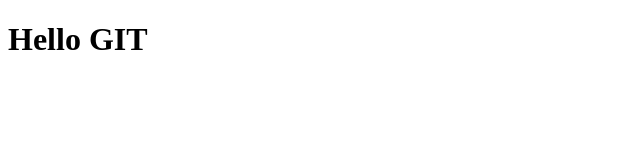
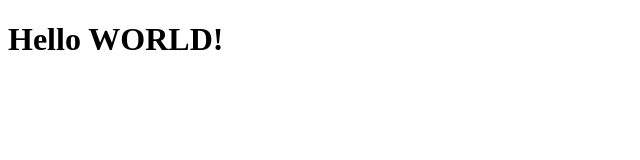
Before and after one commit to marek-posturzynski/git-course-4, a plain HTML site: page index.html in a window 1280 px wide. Shown: the whole page, without its empty margins (0-640 px from the left). Drawn offline with Linux system fonts and the light colour scheme.

Commit message:
Hello world add to index.html

```diff
--- a/index.html
+++ b/index.html
@@ -6,6 +6,6 @@
     <title>ISA git course - 4</title>
 </head>
 <body>
-    <h1>Hello GIT</h1>
+    <h1>Hello WORLD!</h1>
 </body>
 </html>
```
